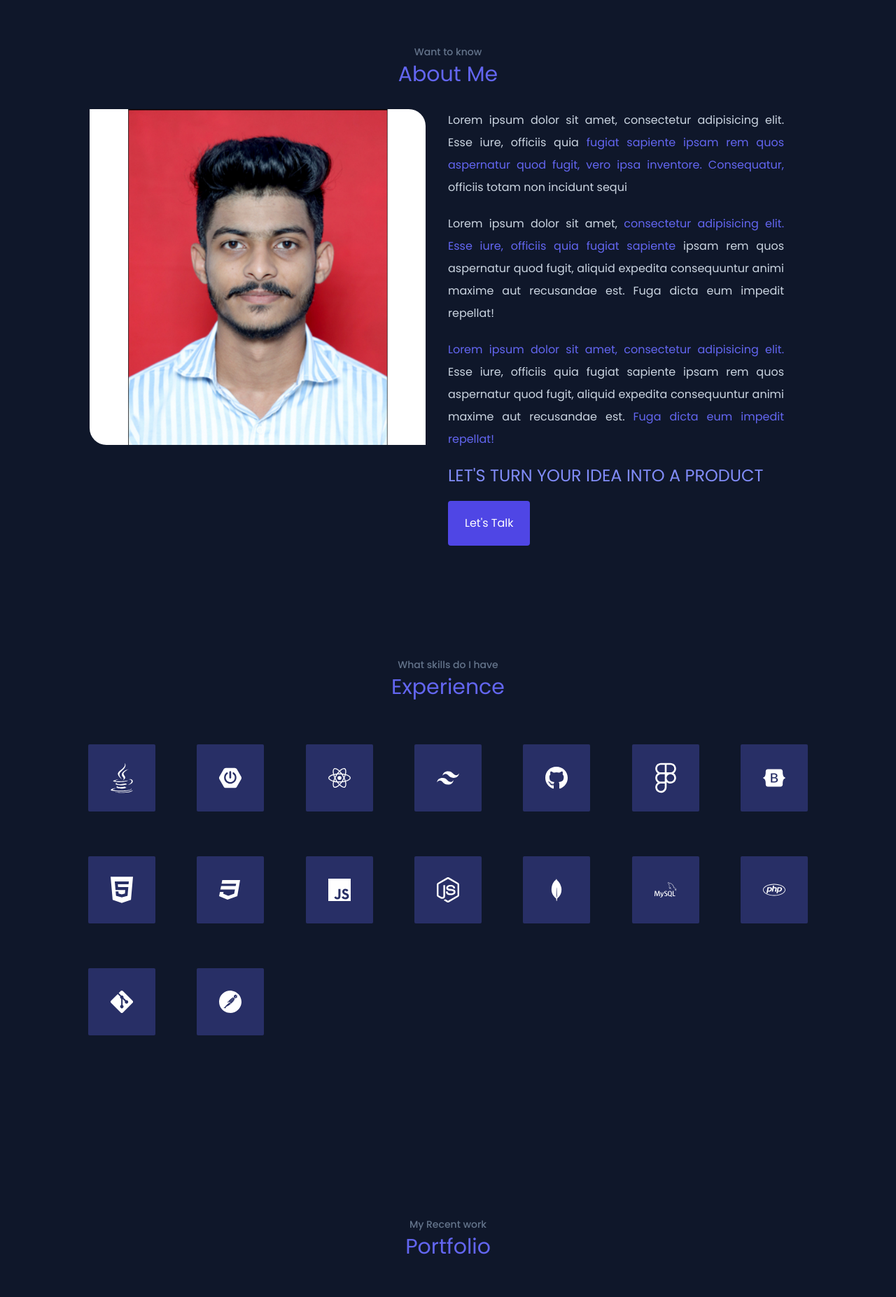
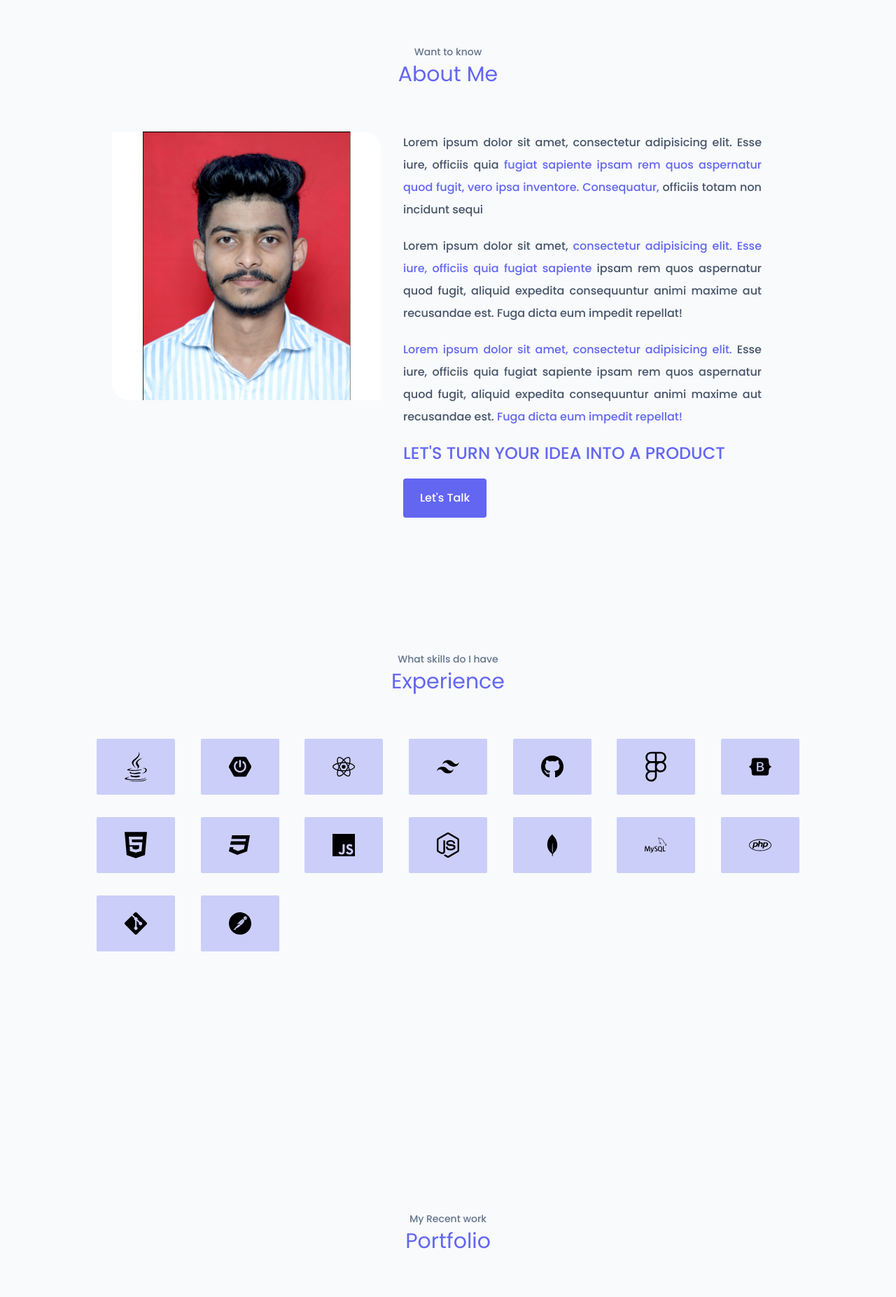
Before and after one commit to amrutgawade/Portfolio, a React (Vite) app: page / in a window 1280 px wide. Shown: the part 800-2654 px from the top of the page at 70% size. Built offline with nearby package versions, Linux system fonts and the light colour scheme.

Commit message:
style: fixed styling issues

```diff
--- a/src/App.jsx
+++ b/src/App.jsx
@@ -13,7 +13,7 @@ function App() {
   return (
     <>
       <Toaster position="top-right" reverseOrder={false} />
-      <div className="bg-slate-200 dark:bg-slate-900">
+      <div className="bg-slate-50 dark:bg-slate-900">
         {/* <ParticlesBackground /> */}
         <Header />
         <About />
--- a/src/components/About.jsx
+++ b/src/components/About.jsx
@@ -6,13 +6,13 @@ function About() {
     <section id="about" className="min-h-screen py-16 text-center">
       <p className="text-slate-500 text-sm mb-1 font-medium">Want to know</p>
       <p className="text-indigo-500 text-3xl">About Me</p>
-      <div className="flex flex-col lg:flex-row justify-center p-8 md:mx-24">
+      <div className="flex flex-col lg:flex-row justify-center lg:p-16 p-8 md:mx-24">
         <img
           src={Profile}
-          className="lg:h-[30rem] h-fit rounded-tr-3xl rounded-bl-3xl"
+          className="lg:h-[24rem] h-fit rounded-tr-3xl rounded-bl-3xl"
           alt="Profile"
         />
-        <div className="lg:mx-8 mt-8 lg:mt-0 text-justify flex flex-col gap-5 text-slate-900 dark:text-slate-300 lg:leading-loose">
+        <div className="lg:mx-8 mt-8 lg:mt-0 text-justify flex flex-col items-start justify-start gap-5 text-slate-600 dark:text-slate-300 lg:leading-loose font-medium">
           <p>
             Lorem ipsum dolor sit amet, consectetur adipisicing elit. Esse iure,
             officiis quia{" "}
@@ -42,17 +42,15 @@ function About() {
               Fuga dicta eum impedit repellat!
             </span>
           </p>
-          <p className="text-2xl text-indigo-400">
+          <p className="text-[1.2rem] font-medium md:text-2xl text-indigo-500">
             LET'S TURN YOUR IDEA INTO A PRODUCT
           </p>
-          <div>
             <a
-              className="inline-block text-center px-6 py-4 bg-indigo-600 text-white rounded border-none hover:bg-indigo-700 hover:text-gray-300 duration-500"
+              className="inline-block text-center px-6 py-4 bg-indigo-500 text-white rounded border-none hover:bg-indigo-600 hover:text-slate-200 duration-500 leading-normal"
               href="#contact"
             >
               Let's Talk
             </a>
-          </div>
         </div>
       </div>
     </section>
--- a/src/components/Contact.jsx
+++ b/src/components/Contact.jsx
@@ -38,7 +38,7 @@ function Contact() {
       <p className="text-indigo-500 text-3xl">Contact Me</p>
       <div className="flex lg:flex-row flex-col items-center justify-center gap-10 py-16">
         <div className="flex flex-col gap-y-5 mb-8 lg:mb-0">
-          <div className="flex flex-col h-48 text-sm rounded-lg w-60 items-center justify-center p-4 bg-indigo-500/10">
+          <div className="flex flex-col h-48 text-sm rounded-lg w-60 items-center justify-center p-4 bg-indigo-500/10 outline outline-1 outline-indigo-500/30">
             <FaEnvelope className="text-2xl mb-4" />
             <p className="text-2xl mb-1">Email</p>
             <p className="mb-6">amrutgawade.08@gmail.com</p>
@@ -49,7 +49,7 @@ function Contact() {
               Send a Message
             </a>
           </div>
-          <div className="flex flex-col h-48 text-sm rounded-lg w-60 items-center justify-center p-4 bg-indigo-500/10">
+          <div className="flex flex-col h-48 text-sm rounded-lg w-60 items-center justify-center p-4 bg-indigo-500/10 outline outline-1 outline-indigo-500/30">
             <FaWhatsapp className="text-3xl mb-4" />
             <p className="text-2xl mb-1">Whatsapp</p>
             <p className="mb-6">+91 8237941681</p>
--- a/src/components/Skills.jsx
+++ b/src/components/Skills.jsx
@@ -22,58 +22,58 @@ import {
 
 function Skills() {
   return (
-    <section id="skills" className="min-h-screen py-16 dark:text-white text-center">
+    <section id="skills" className="min-h-screen py-16 px-8 dark:text-white text-center">
       <p className="text-slate-500 text-sm mb-1 font-medium">
         What skills do I have
       </p>
       <p className="text-indigo-500 text-3xl">Experience</p>
-      <div className="grid lg:grid-cols-7 grid-cols-3 gap-y-16 mt-16 lg:mx-24">
-        <div className="flex items-center justify-center mx-auto p-8 bg-indigo-500/30 h-24 w-24 rounded-sm hover:bg-indigo-500/50 group">
+      <div className="grid lg:grid-cols-7 grid-cols-3 gap-y-4 lg:gap-y-8 gap-x-4 mt-16 lg:mx-24">
+        <div className="flex items-center justify-center mx-auto p-10 bg-indigo-500/30 h-20 w-28 rounded-sm hover:bg-indigo-500/50 group">
           <FaJava className="text-8xl group-hover:scale-125 duration-500" />
         </div>
-        <div className="flex items-center justify-center mx-auto p-8 bg-indigo-500/30 h-24 w-24 rounded-sm hover:bg-indigo-500/50 group">
+        <div className="flex items-center justify-center mx-auto p-10 bg-indigo-500/30 h-20 w-28 rounded-sm hover:bg-indigo-500/50 group">
           <SiSpringboot className="text-8xl group-hover:scale-125 duration-500" />
         </div>
-        <div className="flex items-center justify-center mx-auto p-8 bg-indigo-500/30 h-24 w-24 rounded-sm hover:bg-indigo-500/50 group">
+        <div className="flex items-center justify-center mx-auto p-10 bg-indigo-500/30 h-20 w-28 rounded-sm hover:bg-indigo-500/50 group">
           <FaReact className="text-8xl group-hover:scale-125 duration-500" />
         </div>
-        <div className="flex items-center justify-center mx-auto p-8 bg-indigo-500/30 h-24 w-24 rounded-sm hover:bg-indigo-500/50 group">
+        <div className="flex items-center justify-center mx-auto p-10 bg-indigo-500/30 h-20 w-28 rounded-sm hover:bg-indigo-500/50 group">
           <SiTailwindcss className="text-8xl group-hover:scale-125 duration-500" />
         </div>
-        <div className="flex items-center justify-center mx-auto p-8 bg-indigo-500/30 h-24 w-24 rounded-sm hover:bg-indigo-500/50 group">
+        <div className="flex items-center justify-center mx-auto p-10 bg-indigo-500/30 h-20 w-28 rounded-sm hover:bg-indigo-500/50 group">
           <FaGithub className="text-8xl group-hover:scale-125 duration-500" />
         </div>
-        <div className="flex items-center justify-center mx-auto p-8 bg-indigo-500/30 h-24 w-24 rounded-sm hover:bg-indigo-500/50 group">
+        <div className="flex items-center justify-center mx-auto p-10 bg-indigo-500/30 h-20 w-28 rounded-sm hover:bg-indigo-500/50 group">
           <FaFigma className="text-8xl group-hover:scale-125 duration-500" />
         </div>
-        <div className="flex items-center justify-center mx-auto p-8 bg-indigo-500/30 h-24 w-24 rounded-sm hover:bg-indigo-500/50 group">
+        <div className="flex items-center justify-center mx-auto p-10 bg-indigo-500/30 h-20 w-28 rounded-sm hover:bg-indigo-500/50 group">
           <FaBootstrap className="text-8xl group-hover:scale-125 duration-500" />
         </div>
-        <div className="flex items-center justify-center mx-auto p-8 bg-indigo-500/30 h-24 w-24 rounded-sm hover:bg-indigo-500/50 group">
+        <div className="flex items-center justify-center mx-auto p-10 bg-indigo-500/30 h-20 w-28 rounded-sm hover:bg-indigo-500/50 group">
           <FaHtml5 className="text-8xl group-hover:scale-125 duration-500" />
         </div>
-        <div className="flex items-center justify-center mx-auto p-8 bg-indigo-500/30 h-24 w-24 rounded-sm hover:bg-indigo-500/50 group">
+        <div className="flex items-center justify-center mx-auto p-10 bg-indigo-500/30 h-20 w-28 rounded-sm hover:bg-indigo-500/50 group">
           <FaCss3 className="text-8xl group-hover:scale-125 duration-500" />
         </div>
-        <div className="flex items-center justify-center mx-auto p-8 bg-indigo-500/30 h-24 w-24 rounded-sm hover:bg-indigo-500/50 group">
+        <div className="flex items-center justify-center mx-auto p-10 bg-indigo-500/30 h-20 w-28 rounded-sm hover:bg-indigo-500/50 group">
           <FaJs className="text-8xl group-hover:scale-125 duration-500" />
         </div>
-        <div className="flex items-center justify-center mx-auto p-8 bg-indigo-500/30 h-24 w-24 rounded-sm hover:bg-indigo-500/50 group">
+        <div className="flex items-center justify-center mx-auto p-10 bg-indigo-500/30 h-20 w-28 rounded-sm hover:bg-indigo-500/50 group">
           <FaNodeJs className="text-8xl group-hover:scale-125 duration-500" />
         </div>
-        <div className="flex items-center justify-center mx-auto p-8 bg-indigo-500/30 h-24 w-24 rounded-sm hover:bg-indigo-500/50 group">
+        <div className="flex items-center justify-center mx-auto p-10 bg-indigo-500/30 h-20 w-28 rounded-sm hover:bg-indigo-500/50 group">
           <SiMongodb className="text-8xl group-hover:scale-125 duration-500" />
         </div>
-        <div className="flex items-center justify-center mx-auto p-8 bg-indigo-500/30 h-24 w-24 rounded-sm hover:bg-indigo-500/50 group">
+        <div className="flex items-center justify-center mx-auto p-10 bg-indigo-500/30 h-20 w-28 rounded-sm hover:bg-indigo-500/50 group">
           <SiMysql className="text-8xl group-hover:scale-125 duration-500" />
         </div>
-        <div className="flex items-center justify-center mx-auto p-8 bg-indigo-500/30 h-24 w-24 rounded-sm hover:bg-indigo-500/50 group">
+        <div className="flex items-center justify-center mx-auto p-10 bg-indigo-500/30 h-20 w-28 rounded-sm hover:bg-indigo-500/50 group">
           <FaPhp className="text-8xl group-hover:scale-125 duration-500" />
         </div>
-        <div className="flex items-center justify-center mx-auto p-8 bg-indigo-500/30 h-24 w-24 rounded-sm hover:bg-indigo-500/50 group">
+        <div className="flex items-center justify-center mx-auto p-10 bg-indigo-500/30 h-20 w-28 rounded-sm hover:bg-indigo-500/50 group">
           <FaGitAlt className="text-8xl group-hover:scale-125 duration-500" />
         </div>
-        <div className="flex items-center justify-center mx-auto p-8 bg-indigo-500/30 h-24 w-24 rounded-sm hover:bg-indigo-500/50 group">
+        <div className="flex items-center justify-center mx-auto p-10 bg-indigo-500/30 h-20 w-28 rounded-sm hover:bg-indigo-500/50 group">
           <SiPostman className="text-8xl group-hover:scale-125 duration-500" />
         </div>
       </div>
--- a/src/components/Testimonials.jsx
+++ b/src/components/Testimonials.jsx
@@ -11,10 +11,10 @@ function Testimonials() {
         Reiview from my clients
       </p>
       <p className="text-indigo-500 text-3xl">Testimonials</p>
-      <div className="flex flex-col items-center justify-center mx-auto mt-24 bg-indigo-500/30 rounded-3xl lg:p-8 p-4 lg:w-1/2 w-4/5">
+      <div className="flex flex-col items-center justify-center mx-auto mt-24 bg-indigo-500/20 outline outline-1 outline-indigo-500/30 rounded-3xl lg:p-8 p-4 lg:w-1/2 w-4/5">
         <img src={Testimonial1} alt="" className="h-14 w-14 rounded-full" />
-        <p className="mt-6 text-sm text-slate-500 font-semibold">Unknown</p>
-        <p className="mt-2 text-sm tracking-wider text-slate-900 dark:text-white">
+        <p className="mt-4 text-sm text-slate-600 dark:text-slate-400 font-semibold leading-relaxed">Unknown</p>
+        <p className="mt-2 text-sm tracking-wider text-slate-900 dark:text-white leading-relaxed">
           Lorem ipsum, dolor sit amet consectetur adipisicing elit. Accusantium
           et tempore sint sunt quibusdam accusamus!
         </p>
```
Also changed, not shown: src/components/Header.jsx (+10 -6 lines), src/assets/projects/project-1.png.
